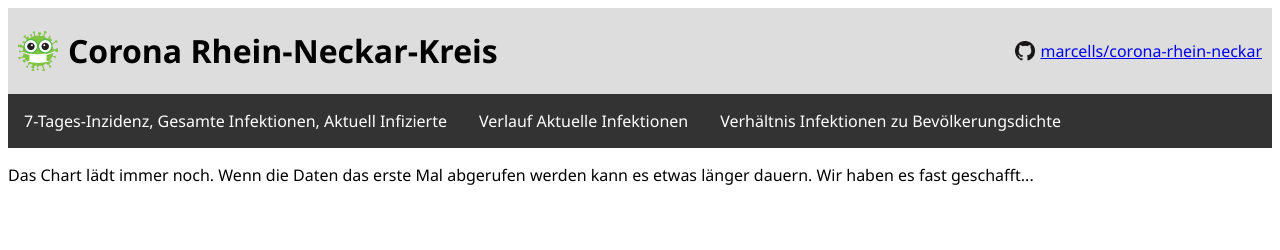
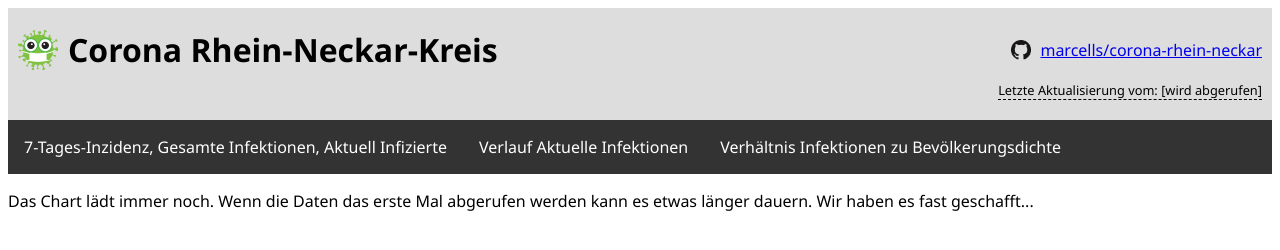
Before and after one commit to marcells/corona-rhein-neckar, a website: page public/index.html in a window 1280 px wide. Drawn offline with nearby package versions, Linux system fonts and the light colour scheme; no server answers.

Commit message:
Display latest update date.

```diff
--- a/crawler.js
+++ b/crawler.js
@@ -76,6 +76,7 @@ const generateStats = resolvedRows => {
         }));
 
     return {
+        latestDataAt: last.date,
         range: {
             from: first.date,
             to: last.date
--- a/crawlerCache.js
+++ b/crawlerCache.js
@@ -41,4 +41,4 @@ const createDirectoryIfNotExists = path => {
     }
 }
 
-const getFileName = date => path.join(cacheDirectory, moment(date).format('YYYY_MM_DD'));
+const getFileName = date => path.join(cacheDirectory, moment(date).format('YYYY_MM_DD_HH'));
--- a/public/index.html
+++ b/public/index.html
@@ -20,9 +20,16 @@
     <div class="main">
       <div class="header">
         <img class="logo" src="favicon.png" />
-        <h1 class="title">Corona Rhein-Neckar-Kreis</h1>
-        <img class="gh-icon" src="GitHub-Mark-32px.png" />
-        <a class="repo" href="https://github.com/marcells/corona-rhein-neckar" target="_blank">marcells/corona-rhein-neckar</a>
+        <span class="title">Corona Rhein-Neckar-Kreis</span>
+
+        <span class="repo">
+          <img src="GitHub-Mark-32px.png" />
+          <a href="https://github.com/marcells/corona-rhein-neckar" target="_blank">marcells/corona-rhein-neckar</a>
+        </span>
+
+        <span class="lastUpdate" title="Am Wochenende werden vom Rhein-Neckar-Kreis keine neuen Daten bereitgestellt. Unter der Woche werden die Daten normalerweise im Laufe des Tages aktualisiert.">
+          <span>Letzte Aktualisierung vom:</span>
+          <span id="latestDataAt">[wird abgerufen]</span>
       </div>
 
       <ul id="chartLinks" />
--- a/public/menuBuilder.js
+++ b/public/menuBuilder.js
@@ -54,6 +54,14 @@ const buildChartsMenu = () => {
   activateChart(chartLinks[0]);
 };
 
+const loadLatestDataAt = async () => {
+  const response = await fetch('/api');
+  const data = await response.json();
+
+  document.getElementById('latestDataAt').innerHTML = new Date(data.stats.latestDataAt).toLocaleDateString();
+};
+
 (async function() {
   buildChartsMenu();
+  await loadLatestDataAt();
 })();
--- a/public/style.css
+++ b/public/style.css
@@ -4,8 +4,11 @@ body {
 
 .header {
     display: grid;
-    grid-template-columns: auto 1fr auto auto;
+    grid-template-columns: auto 1fr auto;
+    grid-template-rows: auto auto;
     background-color: #ddd;
+    padding-top: 20px;
+    padding-bottom: 20px;
 }
 
 .logo {
@@ -17,21 +20,40 @@ body {
 
 .title {
     align-self: center;
+    font-size: 2em;
+    font-weight: bold;
 }
 
-.gh-icon {
+.repo {
     align-self: center;
+    justify-self: end;
+}
+
+.repo img {
+    vertical-align: middle;
     height: 20px;
 }
 
-.repo {
+.repo a {
+    vertical-align: middle;
     padding-left: 5px;
-    align-self: center;
     padding-right: 10px;
 }
 
-.repo:visited {
+.repo a:visited {
     color:black;
+}
+
+.lastUpdate {
+    grid-row: 2;
+    grid-column: 3;
+    margin-top: 10px;
+    margin-right: 10px;
+    font-size: 0.8em;
+    border-bottom-style: dashed;
+    border-bottom-width: 1px;
+    cursor: help;
+    justify-self: end;
 }
 
 .main ul {
```
